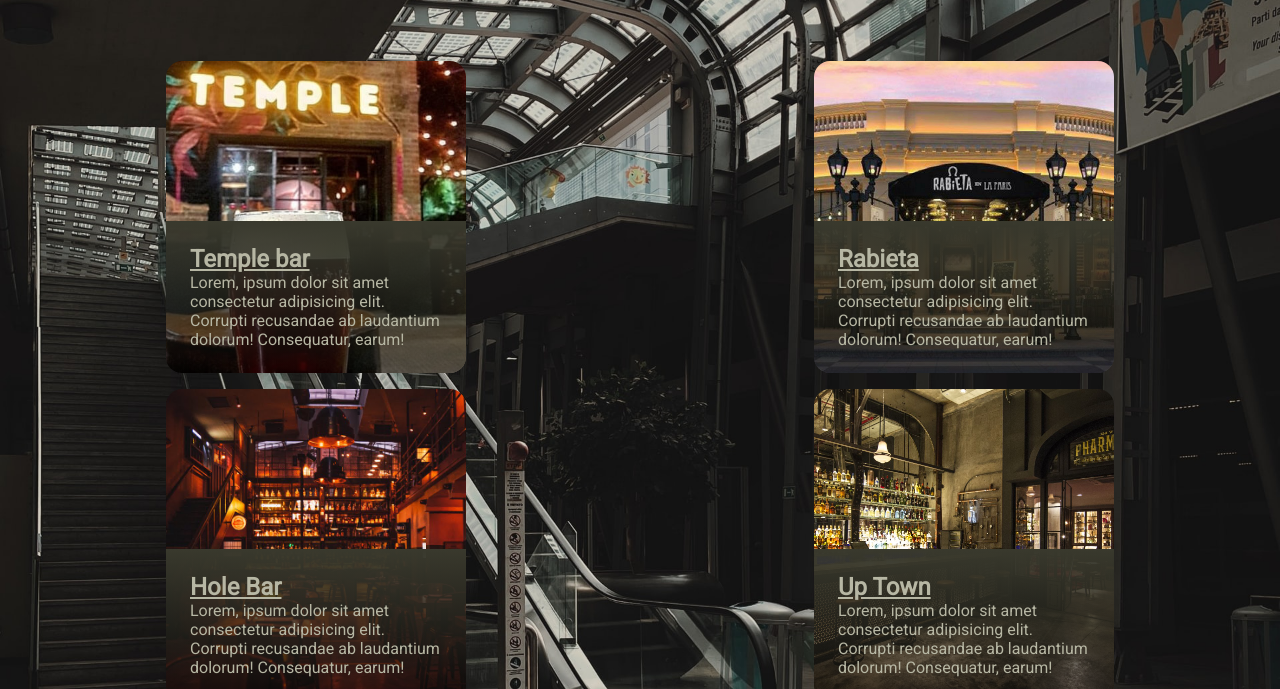
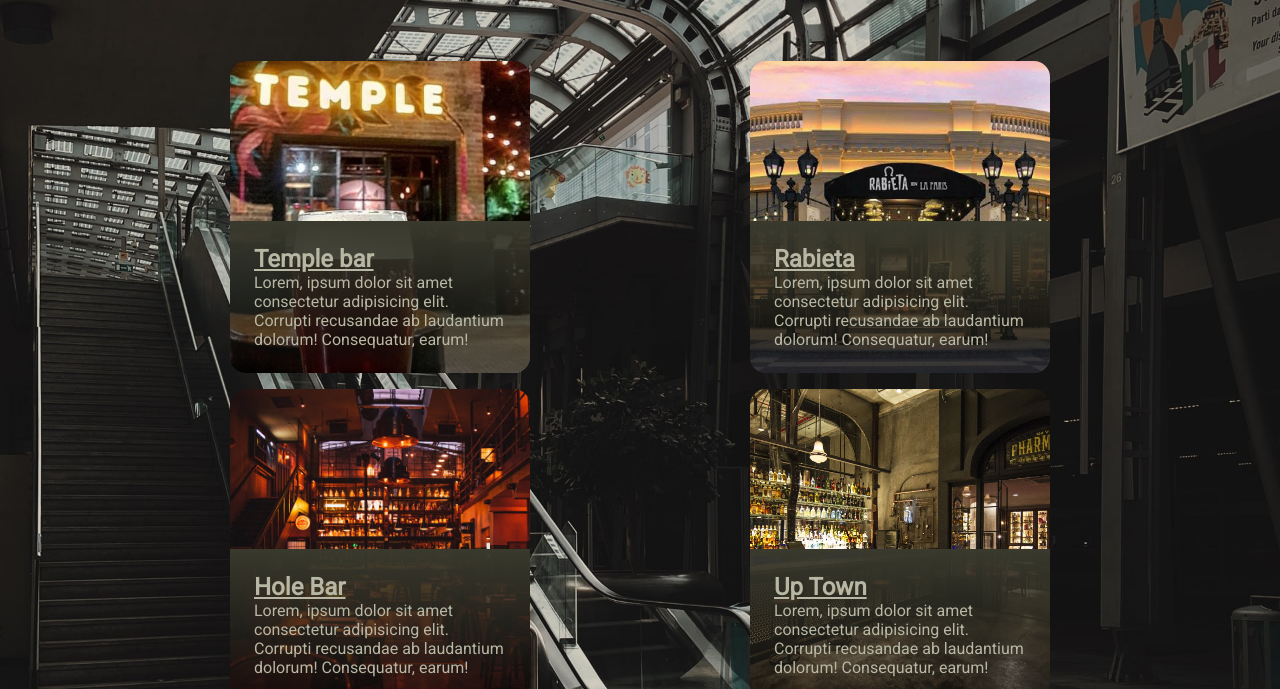
Before and after one commit to danielagenaro98/Desarrollo-Web, a plain HTML site: page pages/bares.html in a window 1280 px wide. Shown: the part 111-800 px from the top of the page. Drawn offline with Linux system fonts and the light colour scheme.

Commit message:
Afinando ancho de grid

```diff
--- a/css/style.css
+++ b/css/style.css
@@ -182,9 +182,11 @@
     "restaurant2"
     "restaurant3"
     "restaurant4";
-  grid-template-rows: 1fr 1fr 1fr;
+  grid-template-rows: repeat(3, 1fr);
   grid-template-columns: 1fr 1fr;
   grid-gap: 1rem;
+  width: 80%;
+  margin: 0 auto;
 }
 
 #primer-item {
```
